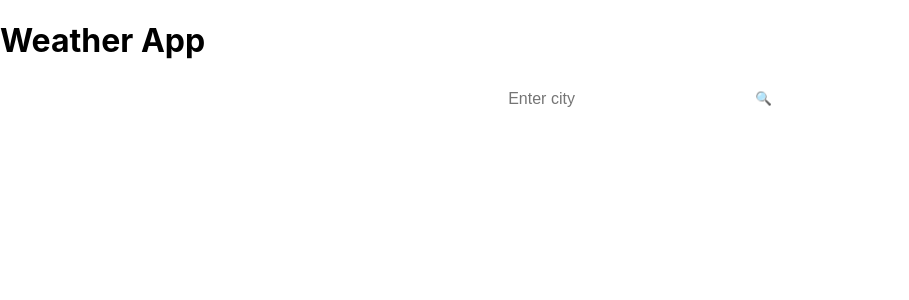
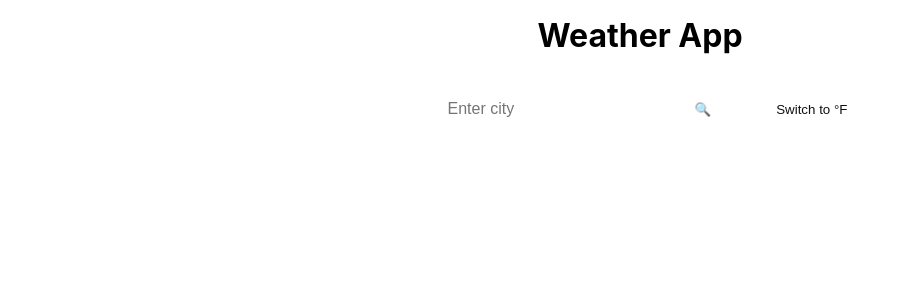
Before and after one commit to ErdagEge/weather-app, a React (Create React App) app: page / in a window 1280 px wide. Shown: the top 300 px of the page, without its empty margins (0-909 px from the left). Built offline with nearby package versions, Linux system fonts and the light colour scheme; no server answers.

Commit message:
integrated unit change

```diff
--- a/src/App.css
+++ b/src/App.css
@@ -1,3 +1,15 @@
+h1 {
+  text-align: center;
+  margin-top: 1rem;
+}
+
+.search-controls {
+  display: flex;
+  justify-content: center;
+  align-items: center;
+  margin: 1rem;
+}
+
 .spinner {
   border: 6px solid rgba(0, 0, 0, 0.1);
   border-top: 6px solid #4fa94d;
@@ -32,3 +44,19 @@
   font-weight: bold;
   margin-top: 0.5rem;
 }
+
+.unit-toggle {
+  margin-left: 1rem;
+  background: rgba(255, 255, 255, 0.2);
+  backdrop-filter: blur(10px);
+  border: 1px solid rgba(255, 255, 255, 0.3);
+  border-radius: 1rem;
+  color: #111;
+  padding: 0.5rem 1rem;
+  cursor: pointer;
+  transition: background 0.3s ease;
+}
+
+.unit-toggle:hover {
+  background: rgba(255, 255, 255, 0.4);
+}
--- a/src/App.js
+++ b/src/App.js
@@ -3,6 +3,7 @@ import CurrentWeatherCard from "./components/CurrentWeatherCard";
 import ForecastContainer from "./components/ForecastContainer";
 import { fetchCurrentWeather, fetchForecast } from "./api/weather";
 import { useEffect, useState } from "react";
+import "./App.css";
 
 
 function App() {
@@ -10,6 +11,14 @@ function App() {
   const [forecastData, setForecastData] = useState(null);
   const [loading, setLoading] = useState(false);
   const [error, setError] = useState("");
+  const [units, setUnits] = useState("metric"); // "metric" for °C, "imperial" for °F
+
+  useEffect(() => {
+    if (weatherData) {
+      const city = weatherData.name;
+      handleSearch(city);
+    }
+  }, [units]);
 
   useEffect(() => {
   if (navigator.geolocation) {
@@ -18,12 +27,12 @@ function App() {
         try {
           setLoading(true);
           const response = await fetch(
-            `https://api.openweathermap.org/data/2.5/weather?lat=${latitude}&lon=${longitude}&appid=${process.env.REACT_APP_WEATHER_API_KEY}&units=metric`
+            `https://api.openweathermap.org/data/2.5/weather?lat=${latitude}&lon=${longitude}&appid=${process.env.REACT_APP_WEATHER_API_KEY}&units=${units}`
           );
           const current = await response.json();
 
           const forecastResponse = await fetch(
-            `https://api.openweathermap.org/data/2.5/forecast?lat=${latitude}&lon=${longitude}&appid=${process.env.REACT_APP_WEATHER_API_KEY}&units=metric`
+            `https://api.openweathermap.org/data/2.5/forecast?lat=${latitude}&lon=${longitude}&appid=${process.env.REACT_APP_WEATHER_API_KEY}&units=${units}`
           );
           const forecast = await forecastResponse.json();
 
@@ -43,8 +52,8 @@ function App() {
     setLoading(true);
     setError("");
     try {
-      const current = await fetchCurrentWeather(city);
-      const forecast = await fetchForecast(city);
+      const current = await fetchCurrentWeather(city, units);
+      const forecast = await fetchForecast(city, units);
       setWeatherData(current);
       setForecastData(forecast);
     } catch (err) {
@@ -56,7 +65,16 @@ function App() {
   return (
     <div className="app-container">
       <h1>Weather App</h1>
-      <SearchBar onSearch={handleSearch} />
+      <div className="search-controls">
+        <SearchBar onSearch={handleSearch} />
+        <button
+          onClick={() => setUnits(units === "metric" ? "imperial" : "metric")}
+          className="unit-toggle"
+        >
+          Switch to {units === "metric" ? "°F" : "°C"}
+        </button>
+      </div>
+
       {loading && <div className="spinner"></div>}
       {error && (
         <div className="error-box">
@@ -64,8 +82,8 @@ function App() {
           <button onClick={() => setError("")}>Dismiss</button>
         </div>
       )}
-      {weatherData && <CurrentWeatherCard data={weatherData} />}
-      {forecastData && <ForecastContainer data={forecastData} />}
+      {weatherData && <CurrentWeatherCard data={weatherData} units={units} />}
+      {forecastData && <ForecastContainer data={forecastData} units={units} />}
     </div>
   );
 }
--- a/src/api/weather.js
+++ b/src/api/weather.js
@@ -1,22 +1,18 @@
 const API_KEY = process.env.REACT_APP_WEATHER_API_KEY;
 const BASE_URL = "https://api.openweathermap.org/data/2.5";
 
-export async function fetchCurrentWeather(city) {
+export async function fetchCurrentWeather(city, units = "metric") {
   const response = await fetch(
-    `${BASE_URL}/weather?q=${city}&appid=${API_KEY}&units=metric`
+    `${BASE_URL}/weather?q=${city}&appid=${API_KEY}&units=${units}`
   );
-  if (!response.ok) {
-    throw new Error("Failed to fetch current weather");
-  }
+  if (!response.ok) throw new Error("Failed to fetch current weather");
   return response.json();
 }
 
-export async function fetchForecast(city) {
+export async function fetchForecast(city, units = "metric") {
   const response = await fetch(
-    `${BASE_URL}/forecast?q=${city}&appid=${API_KEY}&units=metric`
+    `${BASE_URL}/forecast?q=${city}&appid=${API_KEY}&units=${units}`
   );
-  if (!response.ok) {
-    throw new Error("Failed to fetch forecast");
-  }
+  if (!response.ok) throw new Error("Failed to fetch forecast");
   return response.json();
 }
--- a/src/components/CurrentWeatherCard.js
+++ b/src/components/CurrentWeatherCard.js
@@ -1,6 +1,6 @@
 import "./CurrentWeatherCard.css";
 
-function CurrentWeatherCard({ data }) {
+function CurrentWeatherCard({ data, units }) {
   if (!data) return null;
 
   const {
@@ -18,7 +18,7 @@ function CurrentWeatherCard({ data }) {
       <h2>{name}</h2>
       <img src={weatherIcon} alt={weatherDescription} />
       <p>{weatherDescription}</p>
-      <p>Temperature: {temp}°C</p>
+      <p>Temperature: {temp}°{units === "metric" ? "C" : "F"}</p>
       <p>Humidity: {humidity}%</p>
       <p>Wind: {speed} m/s</p>
     </div>
--- a/src/components/ForecastCard.js
+++ b/src/components/ForecastCard.js
@@ -1,4 +1,4 @@
-function ForecastCard({ data }) {
+function ForecastCard({ data, units }) {
   const date = new Date(data.dt_txt).toLocaleDateString(undefined, {
     weekday: "short",
     month: "short",
@@ -15,7 +15,7 @@ function ForecastCard({ data }) {
       <img src={weatherIcon} alt={description} />
       <p>{description}</p>
       <p>
-        {tempMin}°C / {tempMax}°C
+        {tempMin}°{units === "metric" ? "C" : "F"} / {tempMax}°{units === "metric" ? "C" : "F"}
       </p>
     </div>
   );
--- a/src/components/ForecastContainer.js
+++ b/src/components/ForecastContainer.js
@@ -1,7 +1,7 @@
 import ForecastCard from "./ForecastCard";
 import "./Forecast.css";
 
-function ForecastContainer({ data }) {
+function ForecastContainer({ data, units }) {
   if (!data) return null;
 
   // OpenWeatherMap returns 3-hour intervals
@@ -15,7 +15,7 @@ function ForecastContainer({ data }) {
       <h2>5-Day Forecast</h2>
       <div className="forecast-grid">
         {dailyForecasts.map((item) => (
-          <ForecastCard key={item.dt} data={item} />
+          <ForecastCard key={item.dt} data={item} units={units} />
         ))}
       </div>
     </div>
```
